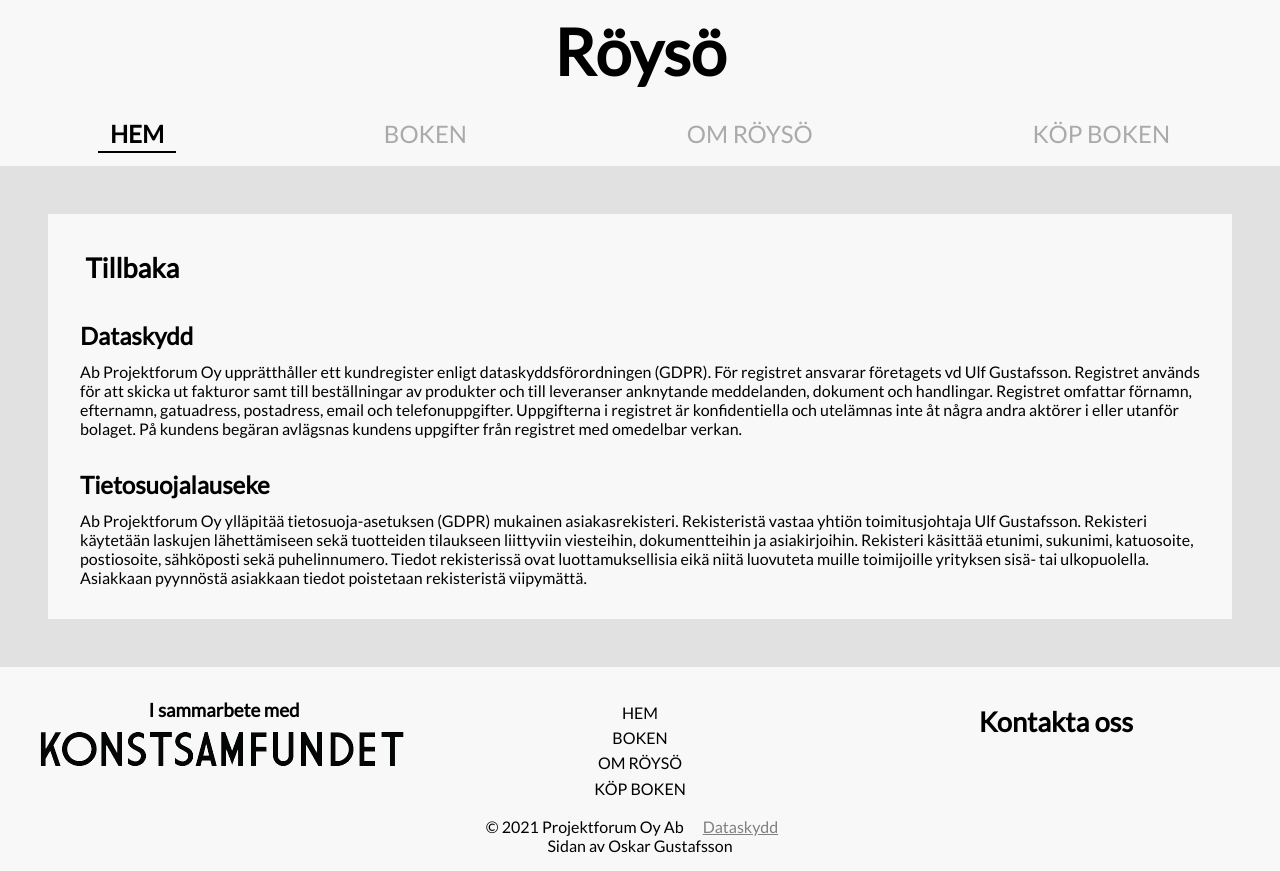
After one commit to Zatyri/Royso, a PHP site: page /privacyStatement in a window 1280 px wide. The commit adds this page. Run offline with PHP 8.4, Linux system fonts and the light colour scheme.

Commit message:
added privacy statement

```diff
--- a/css/main.css
+++ b/css/main.css
@@ -35,6 +35,7 @@ header .container div {
 
 .headerTextContainer p {
   margin-top: 1em;
+  font-weight: 550;
 }
 
 .headerTextContainer::before {
@@ -137,6 +138,9 @@ header .container div {
   .headerText h5 {
     margin: 0.2em 0;
     font-size: 1em;
+  }
+  .headerText p {
+    padding: 0 0 1em;
   }
 }
 
@@ -328,6 +332,14 @@ footer .container .navigation a:focus {
   height: 400px;
 }
 
+.mainRoyso #googleMap div {
+  margin: 0;
+}
+
+.mainRoyso #googleMap .cluster img {
+  margin: 0;
+}
+
 .mainRoyso img {
   max-height: 300px;
   margin: 0.5em;
@@ -343,6 +355,25 @@ footer .container .navigation a:focus {
   margin: 0;
   font-weight: bold;
   cursor: pointer;
+}
+
+.privacy {
+  background-color: var(--accent-color);
+  padding: 3em;
+}
+
+.privacy div {
+  padding: 1em;
+  background-color: var(--main-color);
+}
+
+.privacy div h2 {
+  margin-bottom: 0.5em;
+}
+
+.privacyButton {
+  color: gray;
+  text-decoration: underline;
 }
 
 :root {
@@ -551,6 +582,7 @@ p {
   border-radius: 5px;
   -webkit-transition: 0.2s all;
   transition: 0.2s all;
+  cursor: pointer;
 }
 
 .secondaryButton:hover {
@@ -792,9 +824,6 @@ main .container .header h2 {
         -ms-flex-direction: column;
             flex-direction: column;
   }
-  main .container article p {
-    text-align: center;
-  }
 }
 
 @media only screen and (max-width: 600px) {
@@ -840,6 +869,9 @@ main .container .header h2 {
         grid-template-columns: 1fr;
     width: 95%;
   }
+  main .container p {
+    padding: 0;
+  }
   main .container div {
     margin: 0 0.5em;
   }
--- a/modules/footer.php
+++ b/modules/footer.php
@@ -20,14 +20,19 @@
     ?>
   </div>
   <div class="flexCol">
-    <p>
-      Sidan av Oskar Gustafsson
-    </p>
-    <p>© <?php
+
+    <div>
+      <span>
+        © <?php
           echo date("Y");
           ?>
-      Projektforum Oy Ab
-    </p>
+        Projektforum Oy Ab
+      </span>
+      <a class="privacyButton" href="./privacyStatement">Dataskydd</a>
+    </div>
+    <div>
+      Sidan av Oskar Gustafsson
+    </div>
   </div>
 </footer>
 </body>
--- /dev/null
+++ b/privacyStatement.php
@@ -0,0 +1,37 @@
+<?php
+include './modules/head.php';
+?>
+<div class="privacy">
+
+  <div>
+    <div>
+      <button class="secondaryButton" onclick="history.back()">Tillbaka</button>
+    </div>
+    <div>
+      <h2>Dataskydd</h2>
+      <span>
+        Ab Projektforum Oy upprätthåller ett kundregister enligt dataskyddsförordningen (GDPR).
+        För registret ansvarar företagets vd Ulf Gustafsson. Registret används för att skicka ut
+        fakturor samt till beställningar av produkter och till leveranser anknytande meddelanden,
+        dokument och handlingar. Registret omfattar förnamn, efternamn, gatuadress, postadress,
+        email och telefonuppgifter. Uppgifterna i registret är konfidentiella och utelämnas inte
+        åt några andra aktörer i eller utanför bolaget. På kundens begäran avlägsnas kundens uppgifter
+        från registret med omedelbar verkan.
+      </span>
+    </div>
+    <div>
+      <h2>Tietosuojalauseke</h2>
+      <span>
+        Ab Projektforum Oy ylläpitää tietosuoja-asetuksen (GDPR) mukainen asiakasrekisteri.
+        Rekisteristä vastaa yhtiön toimitusjohtaja Ulf Gustafsson. Rekisteri käytetään laskujen
+        lähettämiseen sekä tuotteiden tilaukseen liittyviin viesteihin, dokumentteihin ja asiakirjoihin.
+        Rekisteri käsittää etunimi, sukunimi, katuosoite, postiosoite, sähköposti sekä puhelinnumero.
+        Tiedot rekisterissä ovat luottamuksellisia eikä niitä luovuteta muille toimijoille yrityksen sisä- tai ulkopuolella.
+        Asiakkaan pyynnöstä asiakkaan tiedot poistetaan rekisteristä viipymättä.
+      </span>
+    </div>
+  </div>
+</div>
+<?php
+include './modules/footer.php';
+?>
--- a/sass/_header.scss
+++ b/sass/_header.scss
@@ -32,6 +32,7 @@ header .container div {
 
   p {
     margin-top: 1em;
+    font-weight: 550;
   }
 }
 
@@ -139,5 +140,8 @@ header .container div {
       margin: 0.2em 0;
       font-size: 1em;
     }
+    p {
+      padding: 0 0 1em;
+    }
   }
 }
```
Also changed, not shown: modules/main.php (+4 -6 lines), sass/_privacy.scss (added, +19 -0 lines), sass/_royso.scss (+9 -0 lines), sass/main.scss (+6 -3 lines), scripts/main.js (line endings or trailing spaces).
